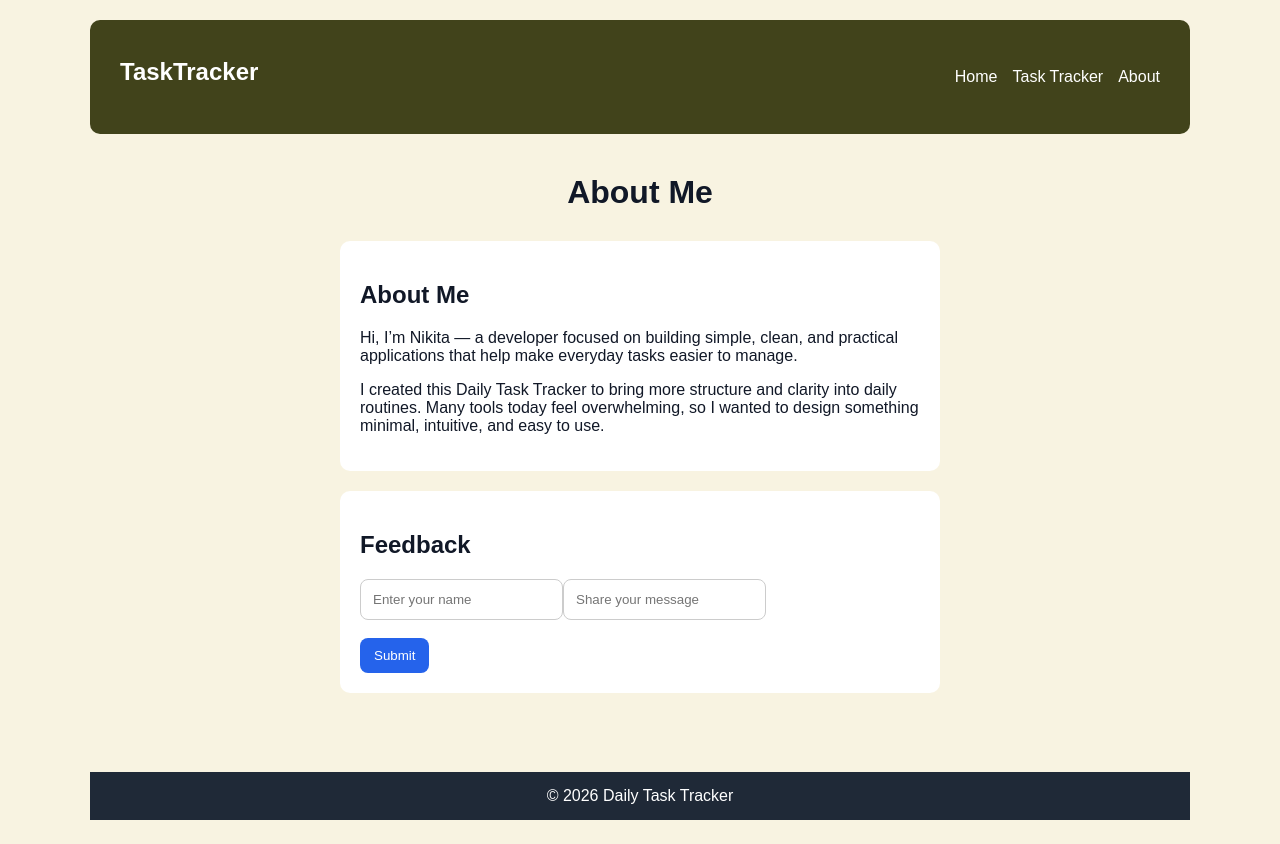
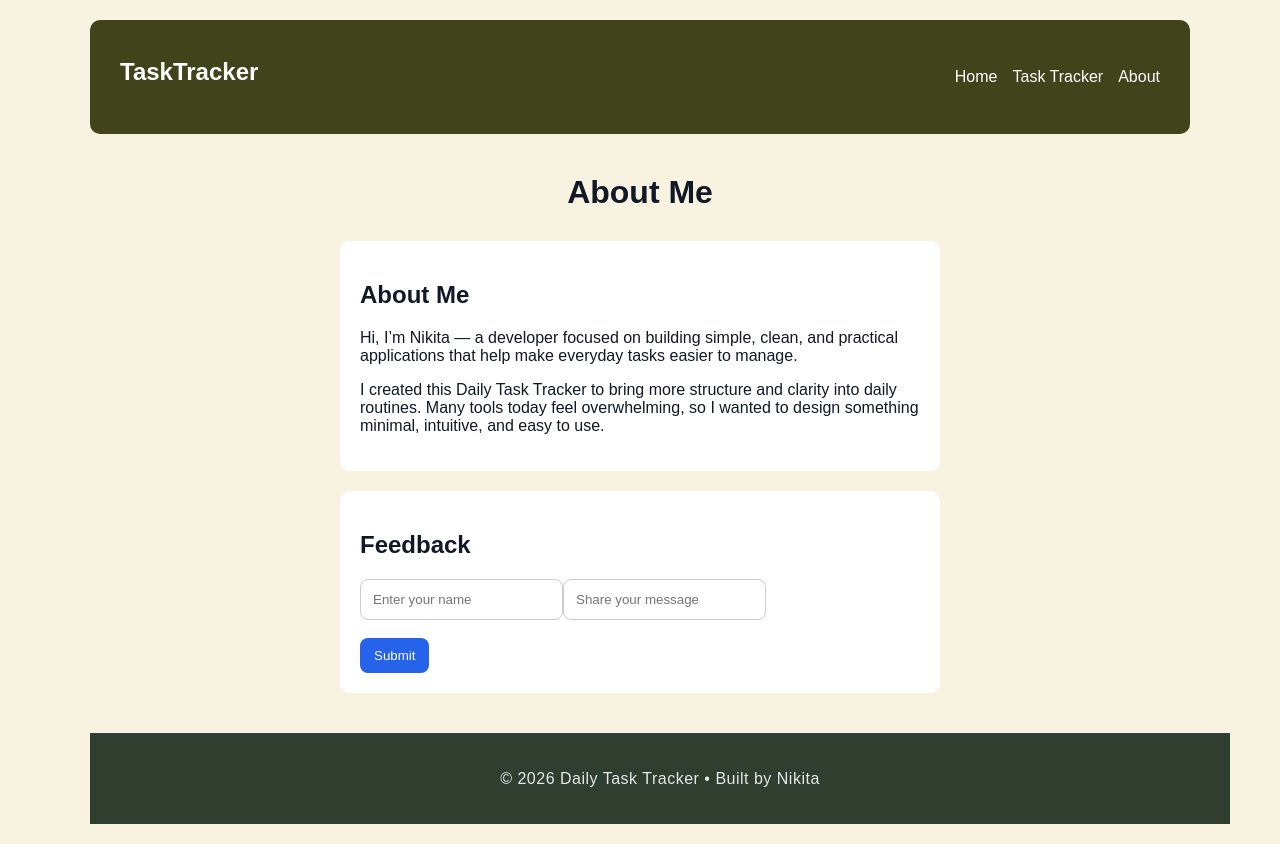
Before and after one commit to NP319/UNIT1-TASK-TRACKER, a React (Vite) app: page /about in a window 1280 px wide. Built offline with nearby package versions, Linux system fonts and the light colour scheme.

Commit message:
Updated Footer

```diff
--- a/src/components/Footer.jsx
+++ b/src/components/Footer.jsx
@@ -1,7 +1,7 @@
 function Footer() {
   return (
     <footer className="footer">
-      © 2026 Daily Task Tracker
+      <p>© 2026 Daily Task Tracker • Built by Nikita</p>
     </footer>
   );
 }
--- a/src/index.css
+++ b/src/index.css
@@ -157,11 +157,14 @@ button:hover {
 
 /* FOOTER */
 .footer {
-  background: #1F2937;
-  color: white;
+  padding: 20px;
   text-align: center;
-  padding: 15px;
-  margin-top: 20px;
+  background: #2F3E2F;
+  color: #E5E7EB;
+  width: 100%;
+  font-size: 16px;
+  letter-spacing: 0.5px;
+  border-top: 1px solid #374151;
 }
 
 /* RESPONSIVE (REQUIREMENT ✔) */
```
